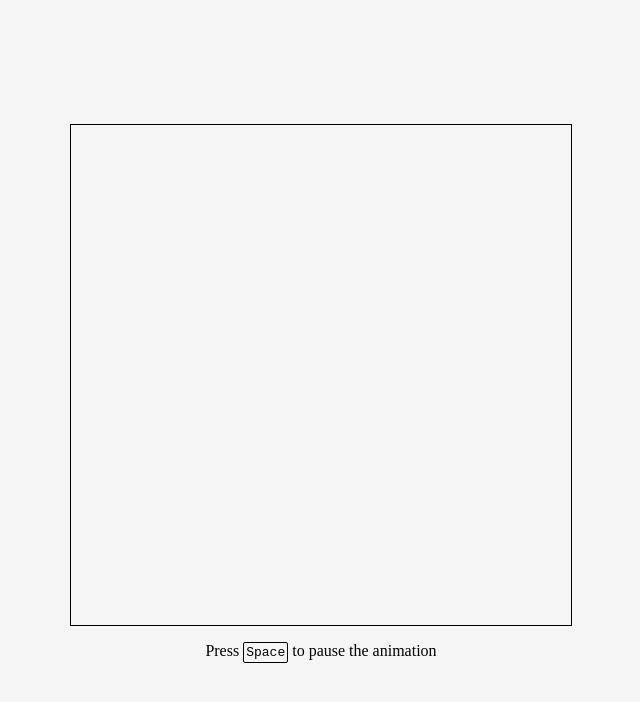
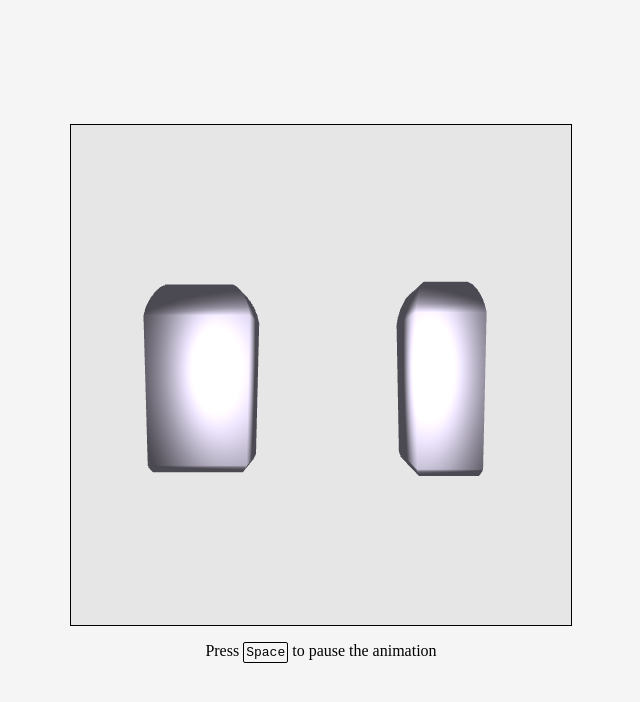
Before and after one commit to cg2021e/assignment-1-raassh-23, a plain HTML site: page index.html in a window 1280 px wide. Shown: the whole page, without its empty margins (319-959 px from the left). Drawn offline with Linux system fonts and the light colour scheme; animation ran at ten frames a second.

Commit message:
draw model

```diff
--- a/index.html
+++ b/index.html
@@ -4,7 +4,7 @@
         <meta charset="UTF-8" />
         <meta http-equiv="X-UA-Compatible" content="IE=edge" />
         <meta name="viewport" content="width=device-width, initial-scale=1.0" />
-        <title>Assignment 1</title>
+        <title>Assignment 2</title>
         <script src="./scripts/main.js" type="module"></script>
 
         <link rel="stylesheet" href="./styles/style.css" />
--- a/scripts/main.js
+++ b/scripts/main.js
@@ -1,6 +1,8 @@
 import { vertexShaderCode } from './vertexShaderCode.js';
 import { fragmentShaderCode } from './fragmentShaderCode.js';
 import { vertices } from './vertices.js';
+import { indices } from './indices.js';
+import { mat4, mat3 } from "./gl-matrix/index.js";
 
 window.onload = () => {
     /**
@@ -13,19 +15,13 @@ window.onload = () => {
      */
     const gl = canvas.getContext("webgl");
 
-    const vertices = [
-        ...verticesFrontBack, ...verticesFrontMiddle, ...verticesFrontFront,
-        ...verticesLeftBack, ...verticesLeftMiddle, ...verticesLeftFront,
-    ]
-
-    const verticesCount = [
-        verticesFrontBack.length, verticesFrontMiddle.length, verticesFrontFront.length,
-        verticesLeftBack.length, verticesLeftMiddle.length, verticesLeftFront.length,
-    ]
-
     const buffer = gl.createBuffer();
     gl.bindBuffer(gl.ARRAY_BUFFER, buffer);
     gl.bufferData(gl.ARRAY_BUFFER, new Float32Array(vertices), gl.STATIC_DRAW);
+
+    const indexBuffer = gl.createBuffer();
+    gl.bindBuffer(gl.ELEMENT_ARRAY_BUFFER, indexBuffer);
+    gl.bufferData(gl.ELEMENT_ARRAY_BUFFER, new Uint16Array(indices), gl.STATIC_DRAW);
 
     const vertexShader = gl.createShader(gl.VERTEX_SHADER);
     gl.shaderSource(vertexShader, vertexShaderCode);
@@ -39,23 +35,58 @@ window.onload = () => {
     gl.attachShader(shaderProgram, vertexShader);
     gl.attachShader(shaderProgram, fragmentShader);
     gl.linkProgram(shaderProgram);
+
+    // check if shader error
+    if (!gl.getProgramParameter(shaderProgram, gl.LINK_STATUS)) {
+        const info = gl.getProgramInfoLog(shaderProgram);
+        const vertexShaderInfo = gl.getShaderInfoLog(vertexShader);
+        const fragmentShaderInfo = gl.getShaderInfoLog(fragmentShader);
+
+        console.log(info);
+        console.log("Vertex: " + vertexShaderInfo);
+        console.log("Fragment: " + fragmentShaderInfo);
+
+        throw new Error('Could not compile WebGL program.');
+    }
+
     gl.useProgram(shaderProgram);
 
     const aPosition = gl.getAttribLocation(shaderProgram, "aPosition");
-    gl.vertexAttribPointer(aPosition, 2, gl.FLOAT, false, 5 * Float32Array.BYTES_PER_ELEMENT, 0);
+    gl.vertexAttribPointer(aPosition, 3, gl.FLOAT, false, 9 * Float32Array.BYTES_PER_ELEMENT, 0);
     gl.enableVertexAttribArray(aPosition);
 
     const aColor = gl.getAttribLocation(shaderProgram, "aColor");
-    gl.vertexAttribPointer(aColor, 3, gl.FLOAT, false, 5 * Float32Array.BYTES_PER_ELEMENT, 2 * Float32Array.BYTES_PER_ELEMENT);
+    gl.vertexAttribPointer(aColor, 3, gl.FLOAT, false, 9 * Float32Array.BYTES_PER_ELEMENT, 3 * Float32Array.BYTES_PER_ELEMENT);
     gl.enableVertexAttribArray(aColor);
 
-    const uTranslationMatrix = gl.getUniformLocation(shaderProgram, "uTranslationMatrix");
+    const aNormal = gl.getAttribLocation(shaderProgram, "aNormal");
+    gl.vertexAttribPointer(aNormal, 3, gl.FLOAT, false, 9 * Float32Array.BYTES_PER_ELEMENT, 6 * Float32Array.BYTES_PER_ELEMENT);
+    gl.enableVertexAttribArray(aNormal);
 
-    const speed = 0.0140
-    let moveDir = 1 // 1 untuk ke atas, -1 untuk ke bawah
-    let dy = 0;
+    const uModel = gl.getUniformLocation(shaderProgram, "uModel");
+    const uView = gl.getUniformLocation(shaderProgram, "uView");
+    const uProjection = gl.getUniformLocation(shaderProgram, "uProjection");
+
+    const projection = mat4.create();
+    mat4.perspective(projection, Math.PI / 3, 1, 0.5, 10);
+    gl.uniformMatrix4fv(uProjection, false, projection);
+
+    const uLightConstant = gl.getUniformLocation(shaderProgram, "uLightConstant");
+    const uAmbientIntensity = gl.getUniformLocation(shaderProgram, "uAmbientIntensity");
+    gl.uniform3fv(uLightConstant, [1, 1, 1]);
+    gl.uniform1f(uAmbientIntensity, 0.340);
+
+    const uLightPosition = gl.getUniformLocation(shaderProgram, "uLightPosition");
+    gl.uniform3fv(uLightPosition, [0.0, 0.0, 2.0]);
+
+    const uNormalModel = gl.getUniformLocation(shaderProgram, "uNormalModel");
+
+    const uViewerPosition = gl.getUniformLocation(shaderProgram, "uViewerPosition");
+
+    const uShininessConstant = gl.getUniformLocation(shaderProgram, "uShininessConstant");
 
     let paused = false;
+    const camera = [0, 0, 3];
 
     window.onkeyup = (e) => {
         if (e.code === 'Space') paused = !paused;
@@ -71,40 +102,53 @@ window.onload = () => {
         info.innerHTML = res;
     };
 
+    window.onkeydown = (e) => {
+        if (e.code === 'KeyD') camera[0] += 0.05;
+
+        if (e.code === 'KeyA') camera[0] -= 0.05;
+    }
+
+    const model1 = mat4.create();
+    mat4.translate(model1, model1, [-0.8, 0, 0]);
+
+    const model2 = mat4.create();
+    mat4.translate(model2, model2, [0.8, 0, 0]);
+    mat4.rotateY(model2, model2, Math.PI / 2);
+
+    console.log(vertices, indices);
+
     function render() {
         if (!paused) {
-            moveDir = dy >= 0.605 || dy <= -0.627 ? -moveDir : moveDir;
-            dy += speed * moveDir;
+            const view = mat4.create();
+            mat4.lookAt(view, camera, [camera[0], 0, 0], [0, 1, 0]);
+            gl.uniformMatrix4fv(uView, false, view);
+            gl.uniform3fv(uViewerPosition, camera);
 
-            const translationMatrixLeft = [
-                1, 0, 0, 0,
-                0, 1, 0, 0,
-                0, 0, 1, 0,
-                0, 0, 0, 1,
-            ];
+            gl.enable(gl.DEPTH_TEST);
+            gl.clearColor(0.9, 0.9, 0.9, 1.0);
+            gl.clear(gl.COLOR_BUFFER_BIT | gl.DEPTH_BUFFER_BIT);
 
-            const translationMatrixRight = [
-                1, 0, 0, 0,
-                0, 1, 0, 0,
-                0, 0, 1, 0,
-                0, dy, 0, 1,
-            ];
+            // draw front
+            gl.uniformMatrix4fv(uModel, false, model1);
 
-            gl.clearColor(0.8, 0.8, 0.8, 1.0);
-            gl.clear(gl.COLOR_BUFFER_BIT);
+            const normalModel1 = mat3.create();
+            mat3.normalFromMat4(normalModel1, model1);
+            gl.uniformMatrix3fv(uNormalModel, false, normalModel1);
 
-            const rightStartIndex = 3;
-            let start = 0;
+            gl.uniform1f(uShininessConstant, 10.0);
 
-            verticesCount.forEach((verticeCount, i) => {
-                const count = verticeCount / 5;
-                const translationMatrix = i < rightStartIndex ? translationMatrixLeft : translationMatrixRight;
+            gl.drawElements(gl.TRIANGLE_STRIP, indices.length, gl.UNSIGNED_SHORT, 0);
 
-                gl.uniformMatrix4fv(uTranslationMatrix, false, translationMatrix);
-                gl.drawArrays(gl.TRIANGLE_FAN, start, count);
+            // draw side
+            gl.uniformMatrix4fv(uModel, false, model2);
 
-                start += count;
-            });
+            const normalModel2 = mat3.create();
+            mat3.normalFromMat4(normalModel2, model2);
+            gl.uniformMatrix3fv(uNormalModel, false, normalModel2);
+
+            gl.uniform1f(uShininessConstant, 100.0);
+
+            gl.drawElements(gl.TRIANGLE_STRIP, indices.length, gl.UNSIGNED_SHORT, 0);
         }
 
         requestAnimationFrame(render);
```
Also changed, not shown: scripts/indices.js (line endings or trailing spaces).
